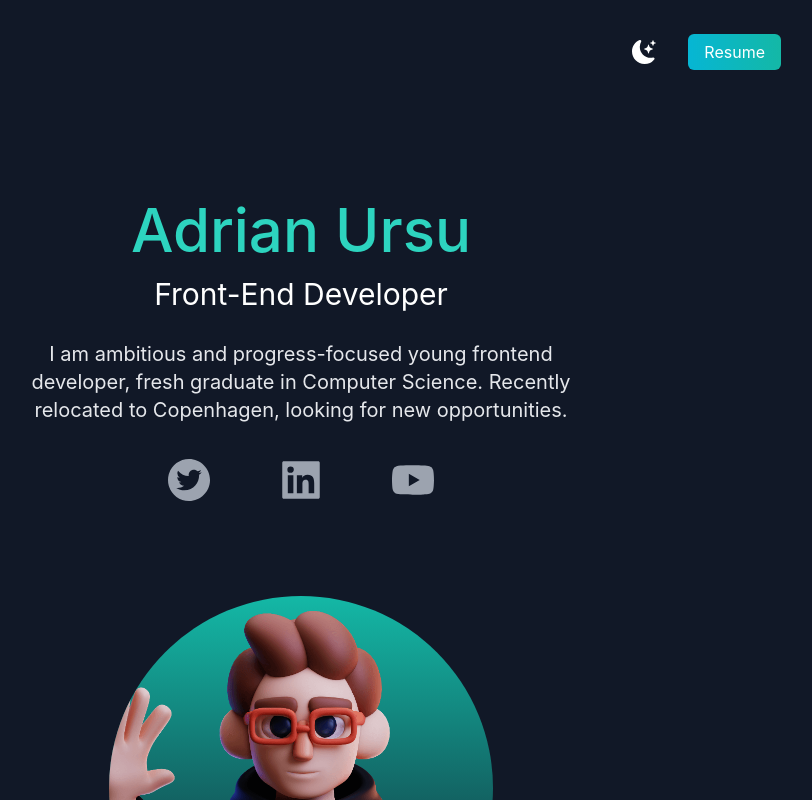
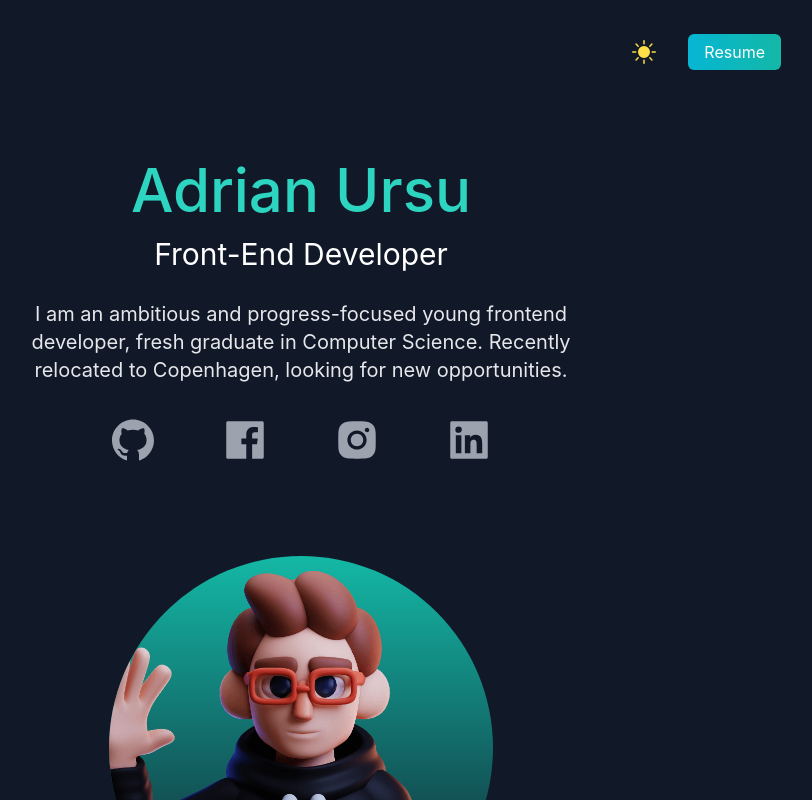
Before and after one commit to adrianursu/adrian-ursu, a Next.js app: page / in a window 1280 px wide. Both pictures are taken after a click on the icon 983 px from the left and 52 px from the top of the page. Shown: the top 800 px of the page, without its empty margins (339-1151 px from the left). Built offline with nearby package versions, Linux system fonts and the light colour scheme.

Commit message:
added themeProvider for darkMode

```diff
--- a/package.json
+++ b/package.json
@@ -10,6 +10,7 @@
   },
   "dependencies": {
     "next": "12.3.1",
+    "next-themes": "^0.2.1",
     "react": "18.2.0",
     "react-dom": "18.2.0",
     "react-icons": "^4.4.0"
--- a/pages/_app.js
+++ b/pages/_app.js
@@ -1,7 +1,12 @@
-import '../styles/globals.css'
+import { ThemeProvider } from "next-themes";
+import "../styles/globals.css";
 
 function MyApp({ Component, pageProps }) {
-  return <Component {...pageProps} />
+  return (
+    <ThemeProvider enableSystem attribute="class">
+      <Component {...pageProps} />
+    </ThemeProvider>
+  );
 }
 
-export default MyApp
+export default MyApp;
--- a/pages/index.js
+++ b/pages/index.js
@@ -1,10 +1,11 @@
 import Head from "next/head";
 import {
-  AiFillTwitterCircle,
+  AiFillFacebook,
+  AiFillInstagram,
   AiFillLinkedin,
-  AiFillYoutube,
+  AiFillGithub,
 } from "react-icons/ai";
-import { BsFillMoonStarsFill } from "react-icons/bs";
+import { BsFillMoonStarsFill, BsFillSunFill } from "react-icons/bs";
 import { useState } from "react";
 import deved from "../public/dev-ed-wave.png";
 import code from "../public/code.png";
@@ -17,12 +18,15 @@ import web3 from "../public/web3.png";
 import web4 from "../public/web4.png";
 import web5 from "../public/web5.png";
 import web6 from "../public/web6.png";
+import { useTheme } from "next-themes";
 
 export default function Home() {
-  const [darkMode, setDarkMode] = useState(false);
+  const { systemTheme, theme, setTheme } = useTheme();
+
+  const currentTheme = theme === "system" ? systemTheme : theme;
 
   return (
-    <div className={darkMode ? "dark" : ""}>
+    <div>
       <Head>
         <title>Adrian Ursu</title>
         <meta name="description" content="Generated by create next app" />
@@ -34,10 +38,21 @@ export default function Home() {
             <h1 className="font-burtons text-xl"></h1>
             <ul className="flex items-center">
               <li>
-                <BsFillMoonStarsFill
-                  onClick={() => setDarkMode(!darkMode)}
-                  className=" cursor-pointer text-2xl"
-                />
+                {currentTheme === "dark" ? (
+                  <BsFillSunFill
+                    onClick={() => {
+                      setTheme("light");
+                    }}
+                    className=" cursor-pointer text-2xl text-yellow-300"
+                  />
+                ) : (
+                  <BsFillMoonStarsFill
+                    className="cursor-pointer text-2xl"
+                    onClick={() => {
+                      setTheme("dark");
+                    }}
+                  />
+                )}
               </li>
               <li>
                 <a
@@ -49,7 +64,7 @@ export default function Home() {
               </li>
             </ul>
           </nav>
-          <div className="text-center p-10 py-10">
+          <div className="text-center pb-10 pl-10 pr-10">
             <h2 className="text-5xl py-2 text-teal-600 font-medium dark:text-teal-400 md:text-6xl">
               Adrian Ursu
             </h2>
@@ -57,14 +72,15 @@ export default function Home() {
               Front-End Developer
             </h3>
             <p className="text-md py-5 leading-8 text-gray-800 dark:text-gray-200 max-w-xl mx-auto md:text-xl">
-              I am ambitious and progress-focused young frontend developer,
+              I am an ambitious and progress-focused young frontend developer,
               fresh graduate in Computer Science. Recently relocated to
               Copenhagen, looking for new opportunities.
             </p>
             <div className="text-5xl flex justify-center gap-16 py-3 text-gray-600 dark:text-gray-400">
-              <AiFillTwitterCircle />
+              <AiFillGithub />
+              <AiFillFacebook />
+              <AiFillInstagram />
               <AiFillLinkedin />
-              <AiFillYoutube />
             </div>
             <div className="mx-auto bg-gradient-to-b from-teal-500 rounded-full w-80 h-80 relative overflow-hidden mt-20 md:h-96 md:w-96">
               <Image src={deved} layout="fill" objectFit="cover" />
@@ -90,10 +106,10 @@ export default function Home() {
           <div className="lg:flex gap-10">
             <div className="text-center shadow-lg p-10 rounded-xl my-10  dark:bg-white flex-1">
               <Image src={design} width={100} height={100} />
-              <h3 className="text-lg font-medium pt-8 pb-2  ">
+              <h3 className="text-lg font-medium pt-8 pb-2 dark:text-gray-800  ">
                 Beautiful Designs
               </h3>
-              <p className="py-2">
+              <p className="py-2 dark:text-gray-800">
                 Creating elegant designs suited for your needs following core
                 design theory.
               </p>
```
Also changed, not shown: 2 other files (tests, documents, lock files or other folders).
